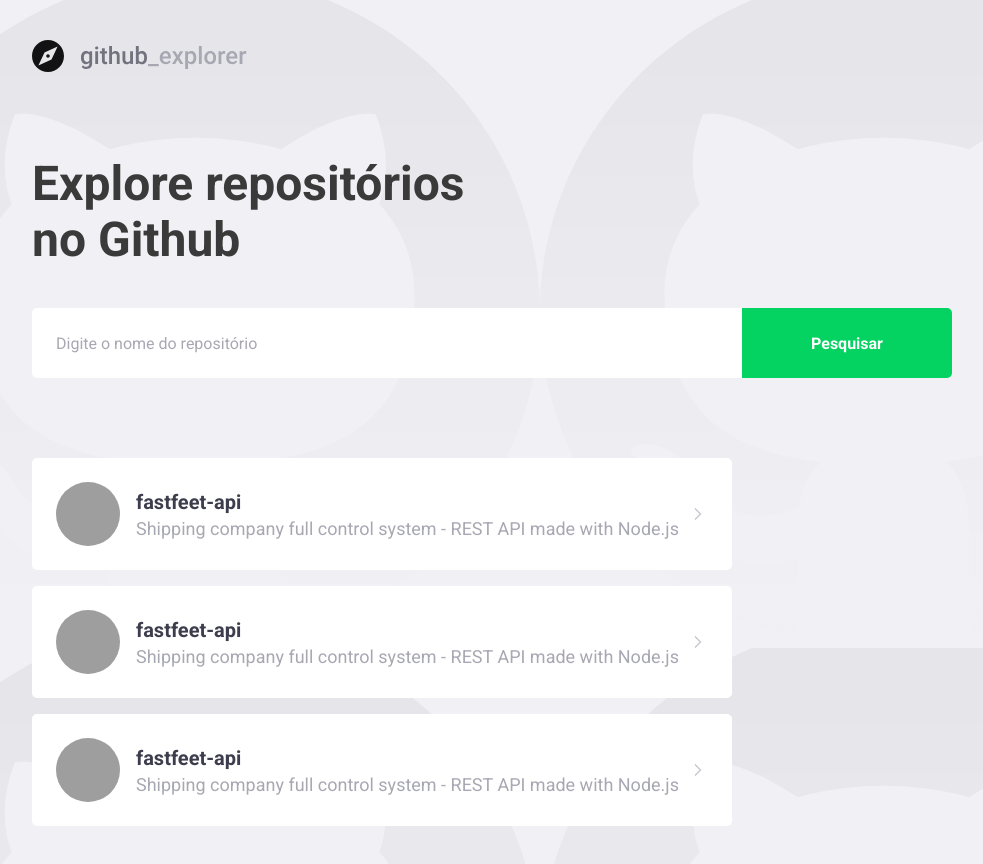
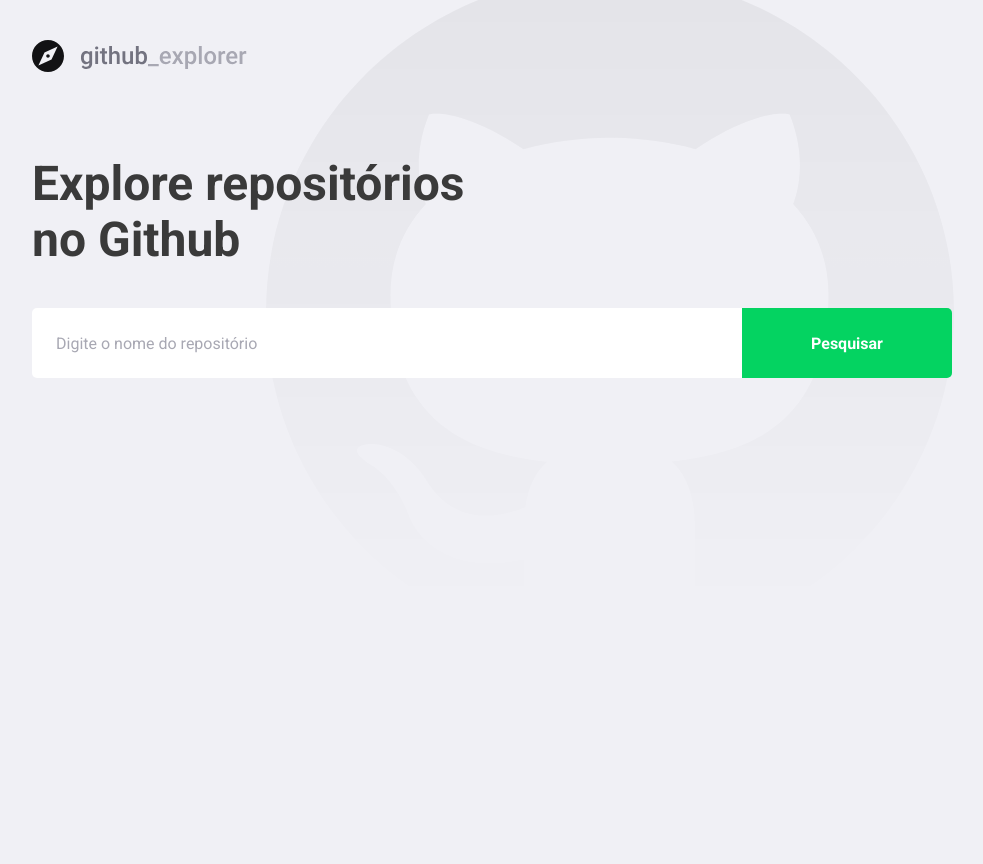
Before and after one commit to thiagogualberto/github_explorer, a React (Create React App) app: page / in a window 1280 px wide. Shown: the whole page, without its empty margins (148-1131 px from the left). After the commit the page ends 800 px from the top, so only its background shows below. Built offline with nearby package versions, Linux system fonts and the light colour scheme; grey boxes are pictures that could not be loaded; the HTML template or start-up script is replaced by a standard one.

Commit message:
Connecting the github API

```diff
--- a/package.json
+++ b/package.json
@@ -10,6 +10,7 @@
     "@types/node": "^12.0.0",
     "@types/react": "^16.9.0",
     "@types/react-dom": "^16.9.0",
+    "axios": "^0.19.2",
     "polished": "^3.6.3",
     "react": "^16.13.1",
     "react-dom": "^16.13.1",
--- a/src/App.tsx
+++ b/src/App.tsx
@@ -1,8 +1,9 @@
 import React from 'react';
 
-//Faz com que o acesso às rotas sejam a partir do "/"
+// Faz com que o acesso às rotas sejam a partir do "/"
 import { BrowserRouter } from 'react-router-dom';
 
+// Estilização global da aplicação.
 import GlobalStyle from './styles/global';
 import Routes from './routes';
 
--- a/src/pages/Dashboard/index.tsx
+++ b/src/pages/Dashboard/index.tsx
@@ -1,58 +1,70 @@
-import React from 'react';
-import { FiChevronRight } from 'react-icons/fi'
+import React, { useState, FormEvent } from 'react';
+
+// TRabalhar com ícones. Flechinha de cada repo.
+import { FiChevronRight } from 'react-icons/fi';
+
+import api from '../../services/api';
 
 import logoImg from '../../assets/logo.svg';
 
-import { Title, Form, Repositories } from './styles'
+import { Title, Form, Repositories } from './styles';
+
+interface Repository {
+  full_name: string;
+  description: string;
+  owner: {
+    login: string;
+    avatar_url: string;
+  };
+}
 
 const Dashboard: React.FC = () => {
+  const [newRepo, setNewRepo] = useState('');
+  const [repositories, setRepositories] = useState<Repository[]>([]);
+
+  async function handleAddRepository(
+    event: FormEvent<HTMLFormElement>,
+  ): Promise<void> {
+    event.preventDefault();
+
+    const response = await api.get<Repository>(`repos/${newRepo}`);
+
+    const repository = response.data;
+    setRepositories([...repositories, repository]);
+    setNewRepo('');
+  }
+
   return (
     <>
       <img src={logoImg} alt="Github Explorer" />
       <Title>Explore repositórios no Github</Title>
 
-      <Form>
-        <input placeholder="Digite o nome do repositório" />
+      <Form onSubmit={handleAddRepository}>
+        <input
+          value={newRepo}
+          onChange={(e) => setNewRepo(e.target.value)}
+          placeholder="Digite o nome do repositório"
+        />
         <button type="submit"> Pesquisar </button>
       </Form>
 
       <Repositories>
-        <a href="teste">
-          <img
-            src="https://avatars2.githubusercontent.com/u/38990721?s=460&u=5d4ca1ddf0261c18b385de8c8d89d6aa08ccd9d9&v=4"
-            alt="Thiago Gualberto"
-          />
-          <div>
-            <strong>fastfeet-api</strong>
-            <p>Shipping company full control system - REST API made with Node.js </p>
-          </div>
-          <FiChevronRight size={20}/>
-        </a>
-        <a href="teste">
-          <img
-            src="https://avatars2.githubusercontent.com/u/38990721?s=460&u=5d4ca1ddf0261c18b385de8c8d89d6aa08ccd9d9&v=4"
-            alt="Thiago Gualberto"
-          />
-          <div>
-            <strong>fastfeet-api</strong>
-            <p>Shipping company full control system - REST API made with Node.js </p>
-          </div>
-          <FiChevronRight size={20}/>
-        </a>
-        <a href="teste">
-          <img
-            src="https://avatars2.githubusercontent.com/u/38990721?s=460&u=5d4ca1ddf0261c18b385de8c8d89d6aa08ccd9d9&v=4"
-            alt="Thiago Gualberto"
-          />
-          <div>
-            <strong>fastfeet-api</strong>
-            <p>Shipping company full control system - REST API made with Node.js </p>
-          </div>
-          <FiChevronRight size={20}/>
-        </a>
+        {repositories.map((repository) => (
+          <a key={repository.full_name} href="teste">
+            <img
+              src={repository.owner.avatar_url}
+              alt={repository.owner.login}
+            />
+            <div>
+              <strong>{repository.full_name}</strong>
+              <p>{repository.description}</p>
+            </div>
+            <FiChevronRight size={20} />
+          </a>
+        ))}
       </Repositories>
     </>
   );
-}
+};
 
 export default Dashboard;
--- a/src/pages/Dashboard/styles.ts
+++ b/src/pages/Dashboard/styles.ts
@@ -1,12 +1,12 @@
 import styled from 'styled-components';
 import { shade } from 'polished';
 
+// "styled" - cria componente estilizado.
 export const Title = styled.h1`
   font-size: 48px;
   color: #3a3a3a;
   max-width: 450px;
-  line-height: 56px;
-
+  line-height: 56px; /*Espaço entre as linhas do texto*/
   margin-top: 80px;
 `;
 
@@ -14,18 +14,18 @@
   margin-top: 40px;
   margin-width: 700px;
 
-  display: flex;
+  display: flex; /*Botão ficar ao lado do campo*/
 
   input {
-    flex: 1;
+    flex: 1; /*Input ocupa tudo do 700px, menos o botão.*/
     height: 70px;
     padding: 0 24px;
     border: 0;
-    border-radius: 5px 0 0 5px;
+    border-radius: 5px 0 0 5px; /*Borda do conteúdo do input*/
     color: #3a3a3a;
 
     &::placeholder {
-      color:#a8a8b3;
+      color: #a8a8b3;
     }
   }
 
@@ -35,12 +35,14 @@
     background: #04d361;
     border-radius: 0px 5px 5px 0px;
     border: 0;
-    color: #FFF;
+    color: #fff;
     font-weight: bold;
+    /*Trocar o background-color do botão devagar*/
     transition: background-color 0.2s;
 
     &:hover {
-      background: ${shade(0.2, '#04d361')}
+      /*& me refiro ao próprio elemento*/
+      background: ${shade(0.2, '#04d361')};
     }
   }
 `;
@@ -54,14 +56,16 @@
     border-radius: 5px;
     width: 100%;
     padding: 24px;
-    display: block;
-    text-decoration: none;
+    display: block; /*"a" vem por padrão inline*/
+    text-decoration: none; /*Tirar underline por volta dos textos*/
 
-    display: flex;
+    display: flex; /*Um elemento ficar ao lado do outro*/
     align-items: center;
+    /*Velocidade de movimentação do hover*/
     transition: transform 0.2s;
 
     &:hover {
+      /*Distanciar o "a" no eixoX 10px*/
       transform: translateX(10px);
     }
 
@@ -72,13 +76,14 @@
     img {
       width: 64px;
       height: 64px;
-      border-radius: 50%;
+      border-radius: 50%; /*deixar img arredondada*/
     }
 
-    div{
-      margin-left: 16px;
+    div {
+      margin: 0 16px;
+      flex: 1;
 
-      strong{
+      strong {
         font-size: 20px;
         color: #3d3d4d;
       }
@@ -90,8 +95,9 @@
       }
     }
 
+    /*Pega a estilização da setinha e formata */
     svg {
-      margin-left:auto;
+      margin-left: auto; /*Pega espaço disponível na esquerda e coloca como margem.*/
       color: #cbcbd6;
     }
   }
--- a/src/routes/index.tsx
+++ b/src/routes/index.tsx
@@ -13,8 +13,8 @@
  */
 const Routes: React.FC = () => (
   <Switch>
-    <Route path="/" exact component={Dashboard}/>
-    <Route path="/repository" component={Repository}/>
+    <Route path="/" exact component={Dashboard} />
+    <Route path="/repository" component={Repository} />
   </Switch>
 );
 
--- /dev/null
+++ b/src/services/api.ts
@@ -0,0 +1,7 @@
+import axios from 'axios';
+
+const api = axios.create({
+  baseURL: 'https://api.github.com/',
+});
+
+export default api;
--- a/src/styles/global.ts
+++ b/src/styles/global.ts
@@ -2,7 +2,9 @@
 
 import githubBackground from '../assets/github-background.svg';
 
+// CSS global da minha aplicação.
 export default createGlobalStyle`
+  /*Todos os elementos (*) tenham*/
   * {
     margin: 0;
     padding: 0;
@@ -11,10 +13,14 @@
   }
 
   body{
-    background: #F0F0F5 url(${githubBackground});
+    /*Cor de fundo e imagem*/
+    background: #F0F0F5 url(${githubBackground}) no-repeat 70% top;
+
+    /*Deixa as letras mais bem definidas*/
     -webkit-font-smoothing: antialiased;
   }
 
+  /*Fontes aplicadas nos três elementos abaixo*/
   body, input, button {
     font: 16px Roboto, sans-serif;
   }
@@ -25,6 +31,7 @@
     padding: 40px 20px;
   }
 
+  /*Passar o botão por cima de um botão e destacar*/
   button {
     cursor: pointer;
   }
```
Also changed, not shown: .eslintrc.json, 1 other file (tests, documents, lock files or other folders).
